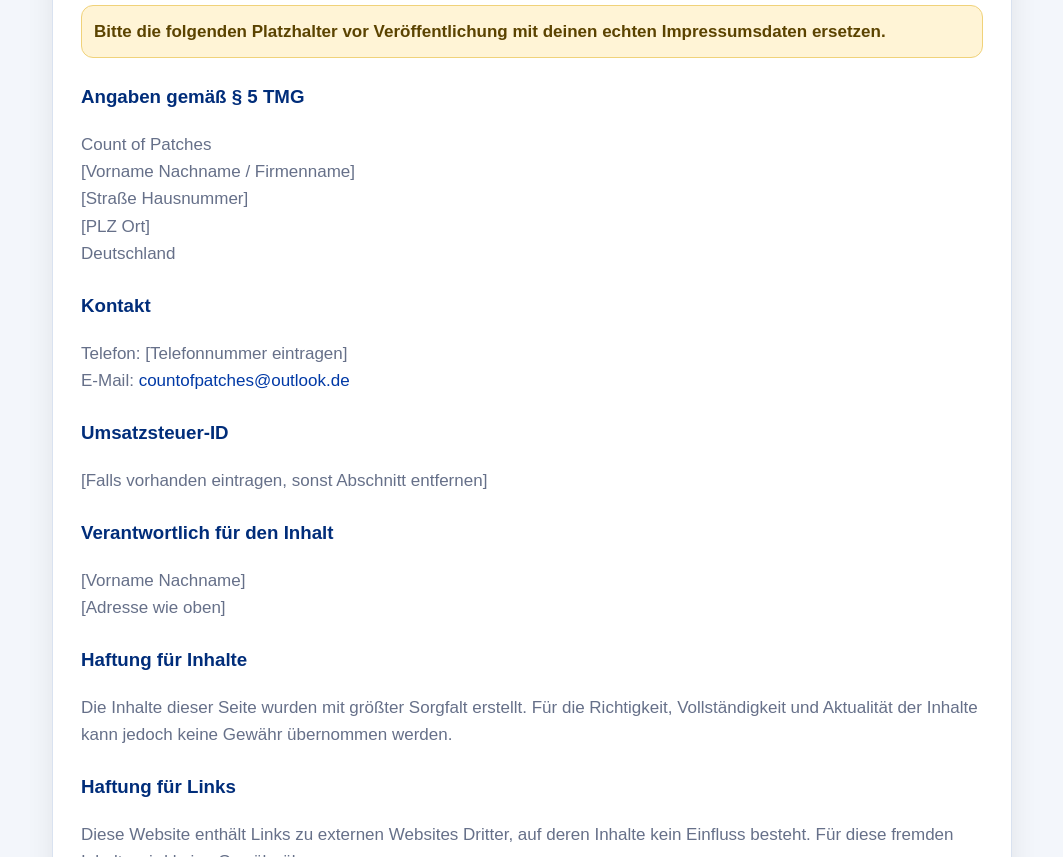
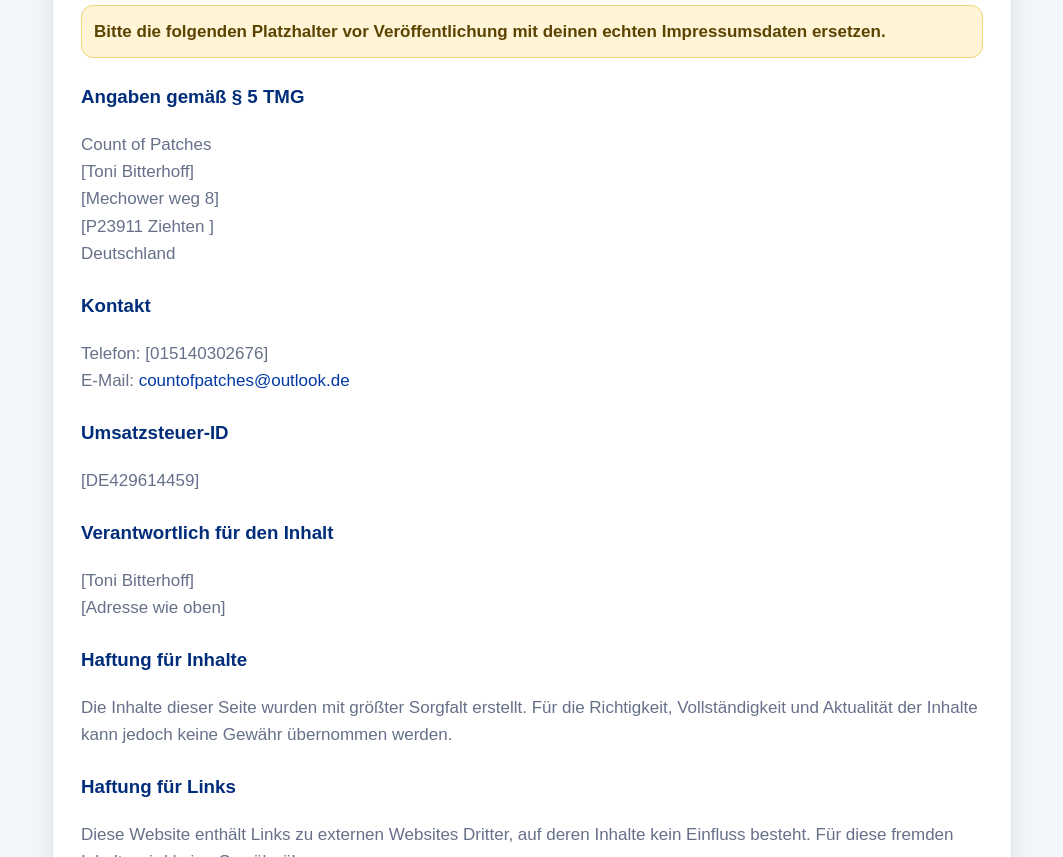
Before and after one commit to countofpatches-cyber/countofpatches, a website: page impressum.html in a window 1280 px wide. Shown: the part 243-1100 px from the top of the page, without its empty margins (108-1171 px from the left). Drawn offline with Linux system fonts and the light colour scheme.

Commit message:
Add files via upload

```diff
--- a/impressum.html
+++ b/impressum.html
@@ -46,24 +46,24 @@
       <h3>Angaben gemäß § 5 TMG</h3>
       <p>
         Count of Patches<br>
-        [Vorname Nachname / Firmenname]<br>
-        [Straße Hausnummer]<br>
-        [PLZ Ort]<br>
+        [Toni Bitterhoff]<br>
+        [Mechower weg 8]<br>
+        [P23911 Ziehten ]<br>
         Deutschland
       </p>
 
       <h3>Kontakt</h3>
       <p>
-        Telefon: [Telefonnummer eintragen]<br>
+        Telefon: [015140302676]<br>
         E-Mail: <a href="mailto:countofpatches@outlook.de">countofpatches@outlook.de</a>
       </p>
 
       <h3>Umsatzsteuer-ID</h3>
-      <p>[Falls vorhanden eintragen, sonst Abschnitt entfernen]</p>
+      <p>[DE429614459]</p>
 
       <h3>Verantwortlich für den Inhalt</h3>
       <p>
-        [Vorname Nachname]<br>
+        [Toni Bitterhoff]<br>
         [Adresse wie oben]
       </p>
 
```
